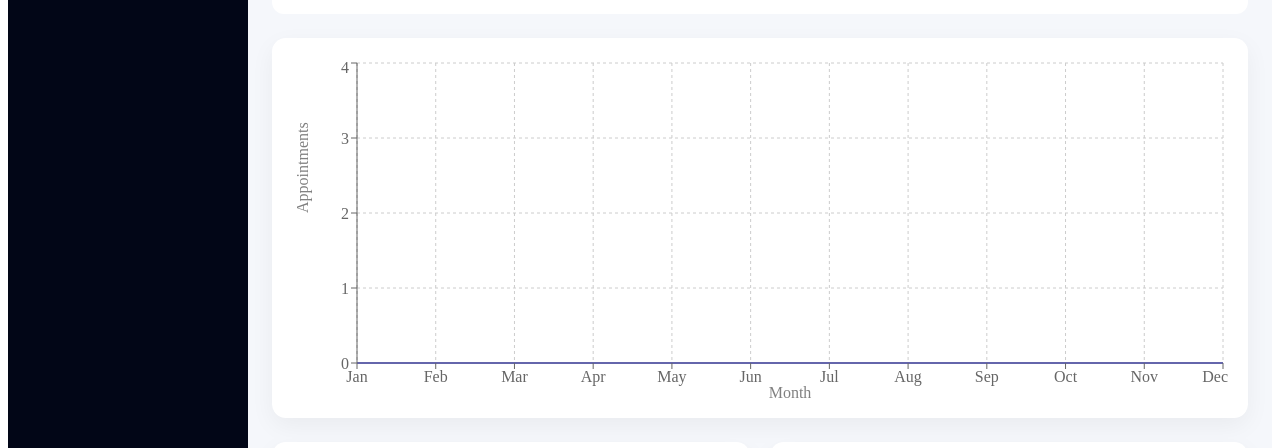
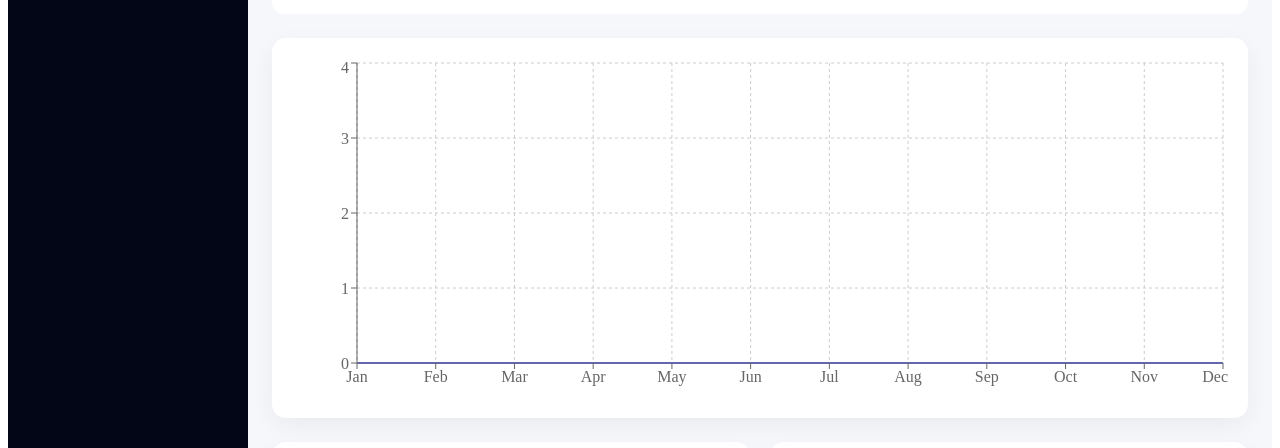
Before and after one commit to prkharpandey01/new_try_dashboard, a React (Vite) app: page /dashboard in a window 1280 px wide. Shown: the part 360-808 px from the top of the page. Built offline with nearby package versions, Linux system fonts and the light colour scheme.

Commit message:
final commit form dashboard

```diff
--- a/src/pages/Dashboard.tsx
+++ b/src/pages/Dashboard.tsx
@@ -31,16 +31,19 @@ export default function Dashboard() {
   const [records] = useState<RecordItem[]>(() => {
     if (typeof window === "undefined") return [];
     const raw = localStorage.getItem(STORAGE_KEY);
-    return raw ? JSON.parse(raw) : [];
+    return raw ? (JSON.parse(raw) as RecordItem[]) : [];
   });
 
   /* ================= FILTER STATE ================= */
   const [selectedSources, setSelectedSources] = useState<string[]>([]);
   const [selectedLocations, setSelectedLocations] = useState<string[]>([]);
+  const [selectedYear, setSelectedYear] = useState<number | "ALL">("ALL");
   const [viewMode, setViewMode] = useState<ViewMode>("MONTH");
-  const [selectedYear, setSelectedYear] = useState<number | "ALL">("ALL");
 
-  /* ================= AVAILABLE YEARS ================= */
+  /* ================= OPTIONS ================= */
+  const sourceOptions = [...new Set(records.map((r) => r.source))];
+  const locationOptions = [...new Set(records.map((r) => r.location))];
+
   const availableYears = useMemo(() => {
     const years = Array.from(
       new Set(records.map((r) => new Date(r.date).getFullYear()))
@@ -48,19 +51,17 @@ export default function Dashboard() {
     return years.sort((a, b) => b - a);
   }, [records]);
 
-  /* ================= FILTERED RECORDS ================= */
+  /* ================= SINGLE SOURCE OF TRUTH ================= */
   const filteredRecords = useMemo(() => {
     return records.filter((r) => {
       const d = new Date(r.date);
 
-      if (
-        viewMode !== "YEAR" &&
-        selectedYear !== "ALL" &&
-        d.getFullYear() !== selectedYear
-      ) {
+      // Year filter (applies ONLY if specific year selected)
+      if (selectedYear !== "ALL" && d.getFullYear() !== selectedYear) {
         return false;
       }
 
+      // Source filter
       if (
         selectedSources.length > 0 &&
         !selectedSources.includes(r.source)
@@ -68,6 +69,7 @@ export default function Dashboard() {
         return false;
       }
 
+      // Location filter
       if (
         selectedLocations.length > 0 &&
         !selectedLocations.includes(r.location)
@@ -77,13 +79,7 @@ export default function Dashboard() {
 
       return true;
     });
-  }, [
-    records,
-    selectedSources,
-    selectedLocations,
-    selectedYear,
-    viewMode,
-  ]);
+  }, [records, selectedYear, selectedSources, selectedLocations]);
 
   /* ================= KPI ================= */
   const totalAppointments = filteredRecords.length;
@@ -105,19 +101,16 @@ export default function Dashboard() {
   }, [filteredRecords]);
 
   /* ================= AGGREGATIONS ================= */
-
   const yearlyData = useMemo(() => {
     const map: Record<number, number> = {};
-    records.forEach((r) => {
+    filteredRecords.forEach((r) => {
       const y = new Date(r.date).getFullYear();
-      if (selectedYear !== "ALL" && y !== selectedYear) return;
       map[y] = (map[y] || 0) + 1;
     });
-
     return Object.entries(map)
       .sort((a, b) => Number(a[0]) - Number(b[0]))
       .map(([name, value]) => ({ name, value }));
-  }, [records, selectedYear]);
+  }, [filteredRecords]);
 
   const quarterlyData = useMemo(() => {
     const map: Record<string, number> = {};
@@ -137,7 +130,6 @@ export default function Dashboard() {
       const m = new Date(r.date).getMonth();
       map[m] = (map[m] || 0) + 1;
     });
-
     return Array.from({ length: 12 }, (_, m) => ({
       name: new Date(0, m).toLocaleString("default", { month: "short" }),
       value: map[m] || 0,
@@ -150,7 +142,6 @@ export default function Dashboard() {
       const w = getWeekNumber(new Date(r.date));
       map[w] = (map[w] || 0) + 1;
     });
-
     return Object.keys(map)
       .map(Number)
       .sort((a, b) => a - b)
@@ -176,10 +167,6 @@ export default function Dashboard() {
     });
     return Object.entries(map).map(([name, value]) => ({ name, value }));
   }, [filteredRecords]);
-
-  /* ================= OPTIONS ================= */
-  const sourceOptions = [...new Set(records.map((r) => r.source))];
-  const locationOptions = [...new Set(records.map((r) => r.location))];
 
   return (
     <div className="app-layout">
@@ -210,7 +197,6 @@ export default function Dashboard() {
             onChange={setSelectedLocations}
           />
 
-          {/* Year selector always visible */}
           <select
             value={selectedYear}
             onChange={(e) =>
@@ -238,25 +224,25 @@ export default function Dashboard() {
 
         {/* CHARTS */}
         {viewMode === "YEAR" && (
-          <Charts type="BAR" data={yearlyData} xLabel="Year" yLabel="Appointments" />
+          <Charts type="BAR" data={yearlyData} />
         )}
-
         {viewMode === "QUARTER" && (
-          <Charts type="BAR" data={quarterlyData} xLabel="Quarter" yLabel="Appointments" />
+          <Charts type="BAR" data={quarterlyData} />
         )}
-
         {viewMode === "MONTH" && (
-          <Charts type="AREA" data={monthlyData} xLabel="Month" yLabel="Appointments" />
+          <Charts type="AREA" data={monthlyData} />
         )}
-
         {viewMode === "WEEK" && (
-          <Charts type="LINE" data={weeklyData} xLabel="Week" yLabel="Appointments" />
+          <Charts type="LINE" data={weeklyData} />
         )}
 
         {/* DONUTS */}
         <div className="secondary-grid">
           <DonutChart title="Appointments by Source" data={sourceDonutData} />
-          <DonutChart title="Appointments by Location" data={locationDonutData} />
+          <DonutChart
+            title="Appointments by Location"
+            data={locationDonutData}
+          />
         </div>
       </main>
     </div>
```
